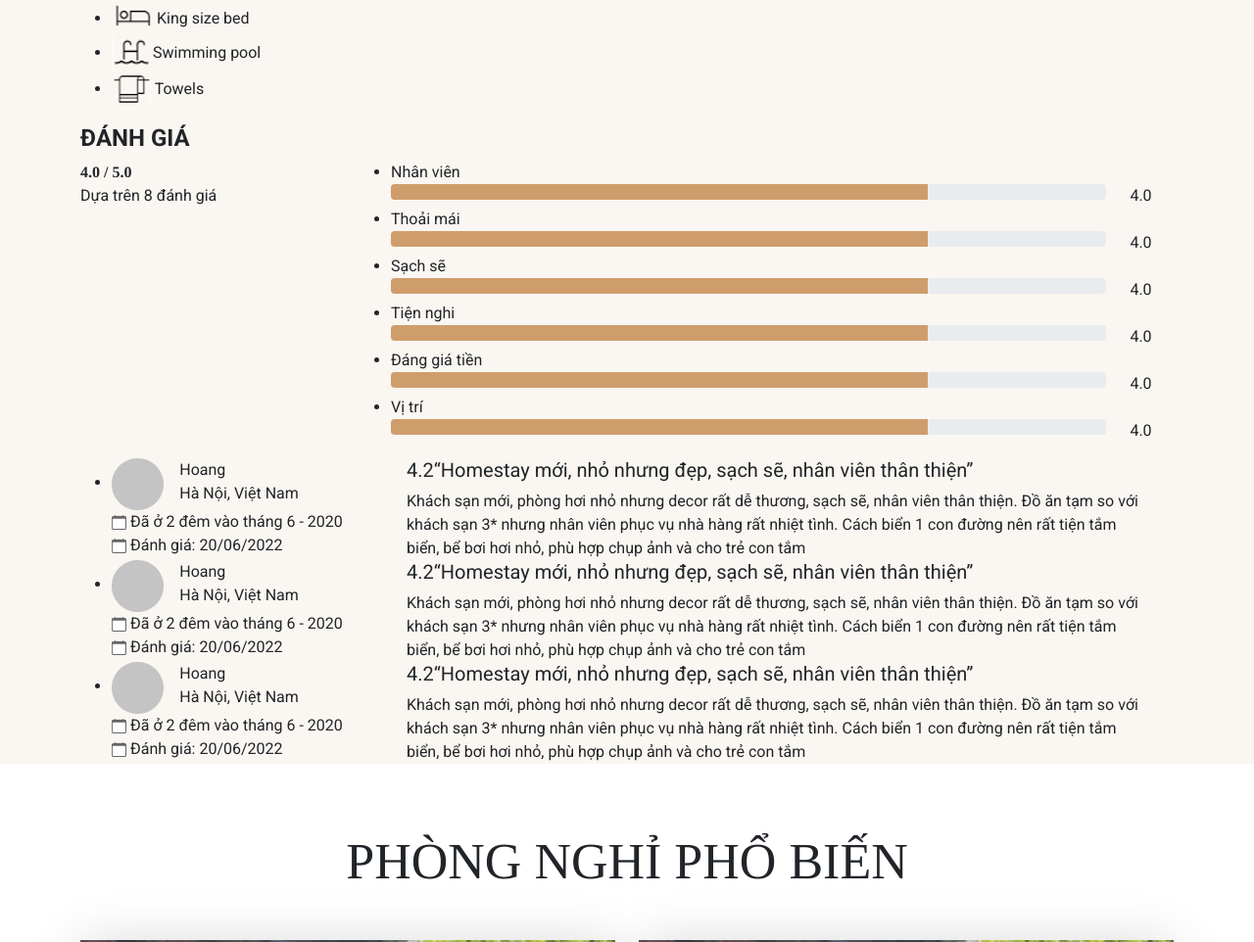
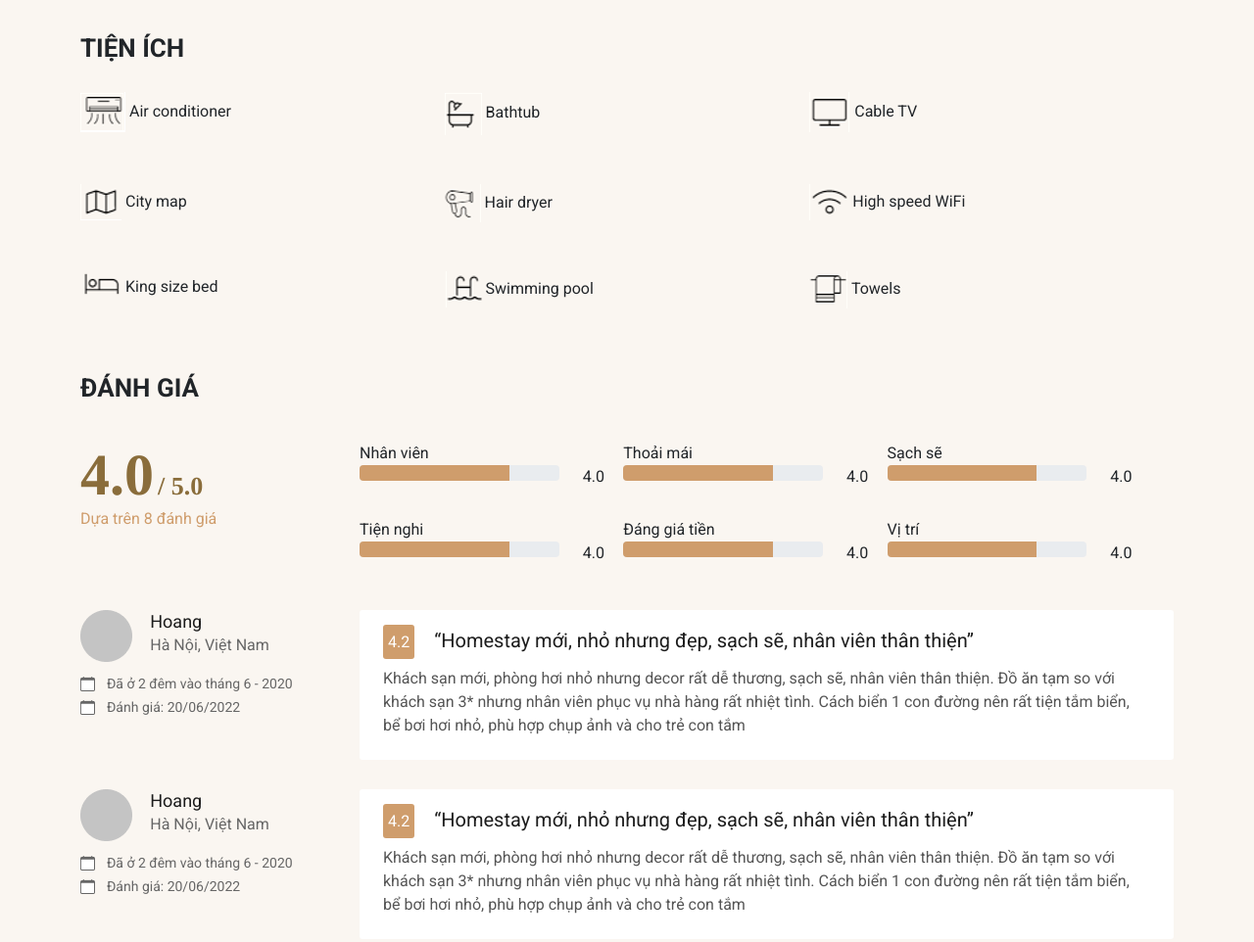
Before and after one commit to tienbaovuong/homestaydetailHTML, a plain HTML site: page index.html in a window 1280 px wide. Shown: the part 1675-2637 px from the top of the page at 98% size. Drawn offline with nearby package versions, Linux system fonts and the light colour scheme.

Commit message:
update detail room css

```diff
--- a/css/main.css
+++ b/css/main.css
@@ -127,7 +127,7 @@
 }
 .premiumroom .datphong .bookingbutton{
     margin-top: 30px;
-    padding: 17px 122px 17px 122px;
+    padding: 17px 0px 17px 0px;
 
     background: #CF9D6C;
     color: white;
@@ -135,11 +135,172 @@
 
     font-size: 18px;
     line-height: 21px;
+    text-align: center;
 }
 
 /* detail room */
 .detailroom{
     background: #FAF6F1;
+
+    padding-top: 50px;
+    padding-bottom: 70px;
+}
+.detailroom h4{
+    font-size: 26px;
+    line-height: 30px;
+}
+.detailroom h5{
+    font-size: 20px;
+    line-height: 23px;
+
+    color: #1C1C1C;
+}
+.detailroom .detailmenu{
+    list-style: none;
+    display: flex;
+    flex-flow: row;
+
+    padding-left: 0px;
+    overflow: auto;
+}
+
+.detailroom .detailmenu .detailmenutab{
+    margin-right: 80px;
+
+    font-weight: 700;
+    font-size: 16px;
+    line-height: 19px;
+
+    color: #423A36;
+}
+.detailroom .orangeline{
+    background: #CF9D6C;
+    height: 5px;
+    width: 109px;
+
+}
+.detailroom .line{
+    opacity: 0.2;
+    border: 1px solid #000000;
+
+    margin-bottom: 30px;
+}
+.detailroom .detailtext{
+    font-size: 16px;
+    line-height: 26px;
+
+    color: #6B6460;
+    margin-bottom: 60px;
+}
+.detailroom .tienich{
+    margin-bottom: 12px;
+}
+.detailroom .tienich .tienich_list{
+    padding-left: 0px;
+    margin-top: 30px;
+
+    list-style: none;
+    display: flex;
+    flex-flow: row;
+    flex-wrap: wrap;
+}
+.detailroom .tienich .tienich_list .tienich_item{
+    width: 33.3%;
+    margin-bottom: 50px;
+}
+
+.detailroom .danhgia .grade{
+    margin-top: 40px;
+}
+.detailroom .danhgia .grade .current_grade{
+    font-size: 60px;
+    line-height: 69px;
+
+    color: #8A6D3B;
+}
+.detailroom .danhgia .grade .max_grade{
+    font-size: 26px;
+    line-height: 30px;
+
+    color: #8A6D3B;
+}
+.detailroom .danhgia .grade .duatren{
+    font-size: 16px;
+    line-height: 19px;
+
+    color: #CF9D6C;
+}
+.detailroom .danhgia .grade .grade_list{
+    list-style: none;
+    display: flex;
+    flex-flow: row;
+    flex-wrap: wrap;
+
+    padding-left: 0px;
+}
+.detailroom .danhgia .grade .grade_list .grade_item{
+    width: 30%;
+    margin-right: 20px;
+    margin-bottom: 30px;
+}
+
+.detailroom .comment .comment_list{
+    list-style: none;
+    padding-left: 0px;
+}
+.detailroom .comment .comment_list .comment_item{
+    margin-bottom: 30px;
+}
+.detailroom .comment .comment_list .comment_item .avatar{
+    margin-bottom: 10px;
+}
+.detailroom .comment .comment_list .comment_item .username{
+    font-size: 18px;
+    line-height: 24px;
+
+    color: #1C1C1C;
+    font-weight: 500;
+}
+.detailroom .comment .comment_list .comment_item .useraddress{
+    font-size: 16px;
+    line-height: 24px;
+
+    color: #666666;
+}
+.detailroom .comment .comment_list .comment_item .calendarimg{
+    margin-right: 8px;
+}
+.detailroom .comment .comment_list .comment_item .calendartext{
+    font-size: 14px;
+    line-height: 24px;
+
+    color: #666666;
+}
+.detailroom .comment .comment_list .comment_item .detailcomment{
+    background-color: #ffffff;
+    border-radius: 3px;
+
+    padding-top: 20px;
+    padding-bottom: 23px;
+}
+.detailroom .comment .comment_list .comment_item .detailcomment .comment_point{
+    font-size: 16px;
+    line-height: 19px;
+
+    color: #FFFFFF;
+    background: #CF9D6C;
+    border-radius: 3px;
+
+    padding: 8px 5px 8px 5px;
+    margin-right: 20px;
+}
+.detailroom .comment .comment_list .comment_item .detailcomment .comment_detail{
+    margin-top: 15px;
+
+    font-size: 16px;
+    line-height: 24px;
+
+    color: #555555;
 }
 
 /* phong nghi pho bien */
@@ -186,6 +347,13 @@
 
 
 @media (max-width: 768px) {
+    .detailroom .tienich .tienich_list .tienich_item{
+        width: 50%;
+    }
+    .detailroom .danhgia .grade .grade_list .grade_item{
+        width: 45%;
+        margin-right: 0px;
+    }
     .phongnghiphobien{
         padding-bottom: 50px;
     }
--- a/index.html
+++ b/index.html
@@ -223,11 +223,11 @@
                     <div class="orangeline"></div>
                     <div class="line"></div>
                     <div class="detailtext">
-                        <pre>Nhà khách của chúng tôi ở Tésai Kékszőlő nằm ở chân Dãy núi Börzsöny.
-                            <br>Ngôi nhà nằm giữa rừng keo và con suối nhỏ trong tiếng chim hót líu lo. Nhà khách được tạo ra bằng cách kết nối hai trang trại riêng biệt, được kết nối bởi một nhà bếp-phòng ăn lớn. Như vậy, phần dưới của ngôi nhà bao gồm một phòng tắm sáu người hai phòng (một đôi và một bốn người), trong khi phần trên cũng có một phần hai phòng (Một đôi và một đôi) với một phòng tắm bên ngoài.
-                            <br>Ở phía trước của nhà bếp ăn có một sân thượng lớn với một lò nướng đá granit, quầy pha chế và một bàn cho 10-12 người. Trong vườn, một bếp nướng đá mở rộng khả năng nấu nướng, trên đó bạn cũng có thể nấu ăn.
-                            <br>Có rất nhiều hoạt động có sẵn ở Tésa hoặc trong các ngôi làng xung quanh. xấp xỉ. cách Ipoly hai km, nơi bạn có thể đi câu cá hoặc thậm chí bơi lội. Chèo xuồng và chèo thuyền kayak cũng có sẵn từ Bến cảng Visky gần đó. Ở làng Kemence lân cận có tuyến đường sắt nhẹ Kemence, một bãi biển trong rừng tuyệt đẹp và nhiều lối mòn đi bộ đường dài. Ngoài ra, theo yêu cầu, chúng tôi còn tổ chức các tour du lịch bằng xe Jeep trong các khu rừng và cánh đồng liền kề. Từ 30.000 HUF / tour xe Jeep. Trong chuyến tham quan, chúng tôi sẽ thực hiện một chuyến đi đến Ipoly lãng mạn, đi săn và ghé thăm một quán rượu làng kiểu nhà nông thôn ở Kemence, nơi khách của chúng tôi có thể thưởng thức một ngọn lửa nướng bằng lò thơm ngon. Chúng tôi tổ chức chuyến tham quan với hai chiếc SUV của mình, một chiếc Wrangler Jeep và một chiếc Grand Cherokee Jeep. Chuyến tham quan bằng xe jeep kéo dài khoảng hai giờ.
-                            <br>Các phương tiện địa hình cũng có thể được kiểm tra bởi những khách có bằng B của chúng tôi.</pre>
+                        <span>Nhà khách của chúng tôi ở Tésai Kékszőlő nằm ở chân Dãy núi Börzsöny.</span>
+                        <br><br><span>Ngôi nhà nằm giữa rừng keo và con suối nhỏ trong tiếng chim hót líu lo. Nhà khách được tạo ra bằng cách kết nối hai trang trại riêng biệt, được kết nối bởi một nhà bếp-phòng ăn lớn. Như vậy, phần dưới của ngôi nhà bao gồm một phòng tắm sáu người hai phòng (một đôi và một bốn người), trong khi phần trên cũng có một phần hai phòng (Một đôi và một đôi) với một phòng tắm bên ngoài.</span>
+                        <br><br><span>Ở phía trước của nhà bếp ăn có một sân thượng lớn với một lò nướng đá granit, quầy pha chế và một bàn cho 10-12 người. Trong vườn, một bếp nướng đá mở rộng khả năng nấu nướng, trên đó bạn cũng có thể nấu ăn. </span>
+                        <br><br><span>Có rất nhiều hoạt động có sẵn ở Tésa hoặc trong các ngôi làng xung quanh. xấp xỉ. cách Ipoly hai km, nơi bạn có thể đi câu cá hoặc thậm chí bơi lội. Chèo xuồng và chèo thuyền kayak cũng có sẵn từ Bến cảng Visky gần đó. Ở làng Kemence lân cận có tuyến đường sắt nhẹ Kemence, một bãi biển trong rừng tuyệt đẹp và nhiều lối mòn đi bộ đường dài. Ngoài ra, theo yêu cầu, chúng tôi còn tổ chức các tour du lịch bằng xe Jeep trong các khu rừng và cánh đồng liền kề. Từ 30.000 HUF / tour xe Jeep. Trong chuyến tham quan, chúng tôi sẽ thực hiện một chuyến đi đến Ipoly lãng mạn, đi săn và ghé thăm một quán rượu làng kiểu nhà nông thôn ở Kemence, nơi khách của chúng tôi có thể thưởng thức một ngọn lửa nướng bằng lò thơm ngon. Chúng tôi tổ chức chuyến tham quan với hai chiếc SUV của mình, một chiếc Wrangler Jeep và một chiếc Grand Cherokee Jeep. Chuyến tham quan bằng xe jeep kéo dài khoảng hai giờ.</span>
+                        <br><br><span>Các phương tiện địa hình cũng có thể được kiểm tra bởi những khách có bằng B của chúng tôi.</span>
                     </div>
 
                     <div class="tienich">
@@ -281,19 +281,19 @@
                                         <span class="current_grade">4.0</span>
                                         <span class="max_grade">/ 5.0</span>
                                     </div>
-                                    <p class="roboto">Dựa trên 8 đánh giá</p>
+                                    <div class="roboto"><p class="duatren">Dựa trên 8 đánh giá</p></div>
                                 </div>
                                 <div class="col-md-9">
                                     <ul class="grade_list">
                                         <li class="grade_item">
                                             <p class="type">Nhân viên</p>
                                             <div class="row">
-                                                <div class="col-md-11">
+                                                <div class="col-md-10">
                                                     <div class="progress">
                                                         <div class="progress-bar" role="progressbar" style="width: 75%; background: #CF9D6C;" aria-valuenow="75" aria-valuemin="0" aria-valuemax="100"></div>
                                                     </div>
                                                 </div>
-                                                <div class="col-md-1">
+                                                <div class="col-md-2">
                                                     <span class="point">4.0</span>
                                                 </div>
                                             </div>
@@ -301,36 +301,36 @@
                                         <li class="grade_item">
                                             <p class="type">Thoải mái</p>
                                             <div class="row">
-                                                <div class="col-md-11">
+                                                <div class="col-md-10">
                                                     <div class="progress">
                                                         <div class="progress-bar" role="progressbar" style="width: 75%; background: #CF9D6C;" aria-valuenow="75" aria-valuemin="0" aria-valuemax="100"></div>
                                                     </div>
                                                 </div>
-                                                <div class="col-md-1">
+                                                <div class="col-md-2">
                                                     <span class="point">4.0</span>
                                                 </div>
                                             </div>
                                         </li>
                                         <li class="grade_item"><p class="type">Sạch sẽ</p>
                                             <div class="row">
-                                                <div class="col-md-11">
+                                                <div class="col-md-10">
                                                     <div class="progress">
                                                         <div class="progress-bar" role="progressbar" style="width: 75%; background: #CF9D6C;" aria-valuenow="75" aria-valuemin="0" aria-valuemax="100"></div>
                                                     </div>
                                                 </div>
-                                                <div class="col-md-1">
+                                                <div class="col-md-2">
                                                     <span class="point">4.0</span>
                                                 </div>
                                             </div>        </li>
                                         <li class="grade_item">
                                             <p class="type">Tiện nghi</p>
                                             <div class="row">
-                                                <div class="col-md-11">
+                                                <div class="col-md-10">
                                                     <div class="progress">
                                                         <div class="progress-bar" role="progressbar" style="width: 75%; background: #CF9D6C;" aria-valuenow="75" aria-valuemin="0" aria-valuemax="100"></div>
                                                     </div>
                                                 </div>
-                                                <div class="col-md-1">
+                                                <div class="col-md-2">
                                                     <span class="point">4.0</span>
                                                 </div>
                                             </div>
@@ -338,12 +338,12 @@
                                         <li class="grade_item">
                                             <p class="type">Đáng giá tiền</p>
                                             <div class="row">
-                                                <div class="col-md-11">
+                                                <div class="col-md-10">
                                                     <div class="progress">
                                                         <div class="progress-bar" role="progressbar" style="width: 75%; background: #CF9D6C;" aria-valuenow="75" aria-valuemin="0" aria-valuemax="100"></div>
                                                     </div>
                                                 </div>
-                                                <div class="col-md-1">
+                                                <div class="col-md-2">
                                                     <span class="point">4.0</span>
                                                 </div>
                                             </div>
@@ -351,12 +351,12 @@
                                         <li class="grade_item">
                                             <p class="type">Vị trí</p>
                                             <div class="row">
-                                                <div class="col-md-11">
+                                                <div class="col-md-10">
                                                     <div class="progress">
                                                         <div class="progress-bar" role="progressbar" style="width: 75%; background: #CF9D6C;" aria-valuenow="75" aria-valuemin="0" aria-valuemax="100"></div>
                                                     </div>
                                                 </div>
-                                                <div class="col-md-1">
+                                                <div class="col-md-2">
                                                     <span class="point">4.0</span>
                                                 </div>
                                             </div>
@@ -373,22 +373,24 @@
                                         <div class="col-md-3">
                                             <div class="row">
                                                 <div class="col-md-3">
-                                                    <img src="images/avatar.png" alt="">
+                                                    <img src="images/avatar.png" alt="" class="avatar">
                                                 </div>
                                                 <div class="col-md-9">
                                                     <p class="username">Hoang</p>
                                                     <p class="useraddress">Hà Nội, Việt Nam</p>
                                                 </div>
                                             </div>
-                                            <img src="images/calendar.png" alt="">
-                                            <span>Đã ở 2 đêm vào tháng 6 - 2020<br></span>
-                                            <img src="images/calendar.png" alt="">
-                                            <span>Đánh giá: 20/06/2022</span>
+                                            <img src="images/calendar.png" alt="" class="calendarimg">
+                                            <span class="calendartext">Đã ở 2 đêm vào tháng 6 - 2020<br></span>
+                                            <img src="images/calendar.png" alt="" class="calendarimg">
+                                            <span class="calendartext">Đánh giá: 20/06/2022</span>
                                         </div>
                                         <div class="col-md-9">
+                                            <div class="detailcomment">
                                                 <div class="container">
                                                     <h5 class="comment_title"><span class="comment_point">4.2</span>“Homestay mới, nhỏ nhưng đẹp, sạch sẽ, nhân viên thân thiện”</h5>
                                                     <p class="comment_detail">Khách sạn mới, phòng hơi nhỏ nhưng decor rất dễ thương, sạch sẽ, nhân viên thân thiện. Đồ ăn tạm so với khách sạn 3* nhưng nhân viên phục vụ nhà hàng rất nhiệt tình. Cách biển 1 con đường nên rất tiện tắm biển, bể bơi hơi nhỏ, phù hợp chụp ảnh và cho trẻ con tắm</p>
+                                                </div>
                                             </div>
                                         </div>
                                     </div>
@@ -398,22 +400,24 @@
                                         <div class="col-md-3">
                                             <div class="row">
                                                 <div class="col-md-3">
-                                                    <img src="images/avatar.png" alt="">
+                                                    <img src="images/avatar.png" alt="" class="avatar">
                                                 </div>
                                                 <div class="col-md-9">
                                                     <p class="username">Hoang</p>
                                                     <p class="useraddress">Hà Nội, Việt Nam</p>
                                                 </div>
                                             </div>
-                                            <img src="images/calendar.png" alt="">
-                                            <span>Đã ở 2 đêm vào tháng 6 - 2020<br></span>
-                                            <img src="images/calendar.png" alt="">
-                                            <span>Đánh giá: 20/06/2022</span>
+                                            <img src="images/calendar.png" alt="" class="calendarimg">
+                                            <span class="calendartext">Đã ở 2 đêm vào tháng 6 - 2020<br></span>
+                                            <img src="images/calendar.png" alt="" class="calendarimg">
+                                            <span class="calendartext">Đánh giá: 20/06/2022</span>
                                         </div>
                                         <div class="col-md-9">
+                                            <div class="detailcomment">
                                                 <div class="container">
                                                     <h5 class="comment_title"><span class="comment_point">4.2</span>“Homestay mới, nhỏ nhưng đẹp, sạch sẽ, nhân viên thân thiện”</h5>
                                                     <p class="comment_detail">Khách sạn mới, phòng hơi nhỏ nhưng decor rất dễ thương, sạch sẽ, nhân viên thân thiện. Đồ ăn tạm so với khách sạn 3* nhưng nhân viên phục vụ nhà hàng rất nhiệt tình. Cách biển 1 con đường nên rất tiện tắm biển, bể bơi hơi nhỏ, phù hợp chụp ảnh và cho trẻ con tắm</p>
+                                                </div>
                                             </div>
                                         </div>
                                     </div>
@@ -423,22 +427,24 @@
                                         <div class="col-md-3">
                                             <div class="row">
                                                 <div class="col-md-3">
-                                                    <img src="images/avatar.png" alt="">
+                                                    <img src="images/avatar.png" alt="" class="avatar">
                                                 </div>
                                                 <div class="col-md-9">
                                                     <p class="username">Hoang</p>
                                                     <p class="useraddress">Hà Nội, Việt Nam</p>
                                                 </div>
                                             </div>
-                                            <img src="images/calendar.png" alt="">
-                                            <span>Đã ở 2 đêm vào tháng 6 - 2020<br></span>
-                                            <img src="images/calendar.png" alt="">
-                                            <span>Đánh giá: 20/06/2022</span>
+                                            <img src="images/calendar.png" alt="" class="calendarimg">
+                                            <span class="calendartext">Đã ở 2 đêm vào tháng 6 - 2020<br></span>
+                                            <img src="images/calendar.png" alt="" class="calendarimg">
+                                            <span class="calendartext">Đánh giá: 20/06/2022</span>
                                         </div>
                                         <div class="col-md-9">
+                                            <div class="detailcomment">
                                                 <div class="container">
                                                     <h5 class="comment_title"><span class="comment_point">4.2</span>“Homestay mới, nhỏ nhưng đẹp, sạch sẽ, nhân viên thân thiện”</h5>
                                                     <p class="comment_detail">Khách sạn mới, phòng hơi nhỏ nhưng decor rất dễ thương, sạch sẽ, nhân viên thân thiện. Đồ ăn tạm so với khách sạn 3* nhưng nhân viên phục vụ nhà hàng rất nhiệt tình. Cách biển 1 con đường nên rất tiện tắm biển, bể bơi hơi nhỏ, phù hợp chụp ảnh và cho trẻ con tắm</p>
+                                                </div>
                                             </div>
                                         </div>
                                     </div>
```
Lines whose indentation alone changed are shown as unchanged.
